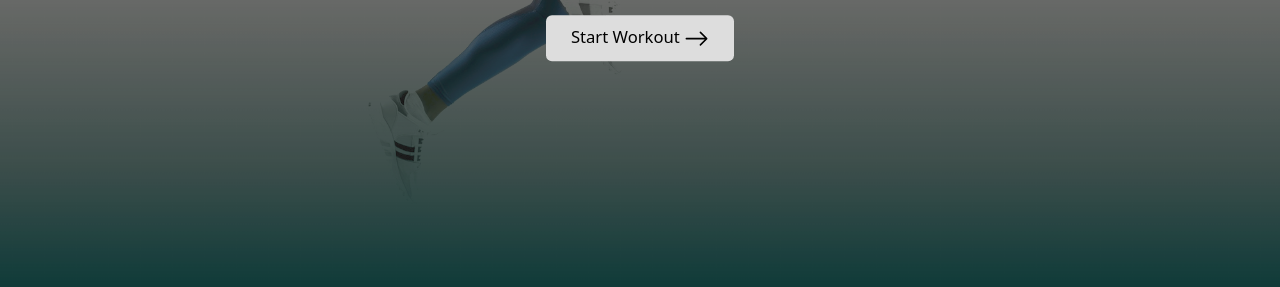
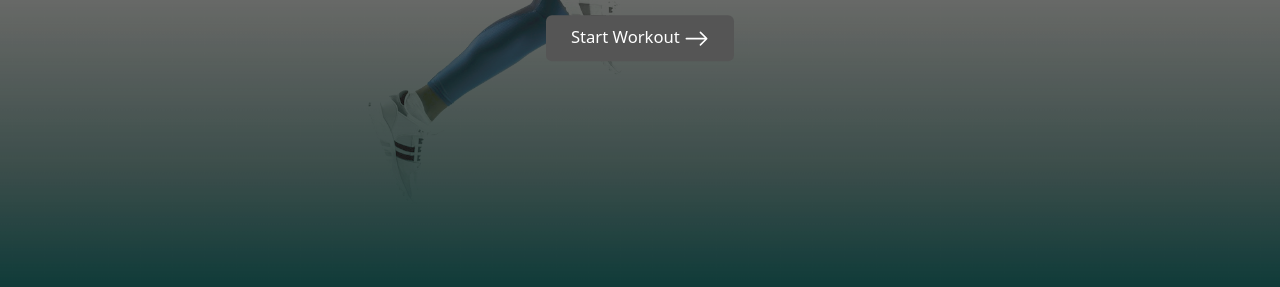
Before and after one commit to mirandamorton1/Music-N-Motion, a plain HTML site: page html/index.html in a window 1280 px wide. In both pictures the pointer is over the button "Start Workout". Shown: the part 513-800 px from the top of the page. Drawn offline with nearby package versions, Linux system fonts and the light colour scheme; a web font is replaced by a local one.

Commit message:
fixes button hover

```diff
--- a/css/home.css
+++ b/css/home.css
@@ -48,7 +48,7 @@ body {
   cursor: pointer;
 }
 
-button:hover {
+#start-workout:hover {
   background-color: #555;
   transition: background-color 0.35s;
   color: white;
```
